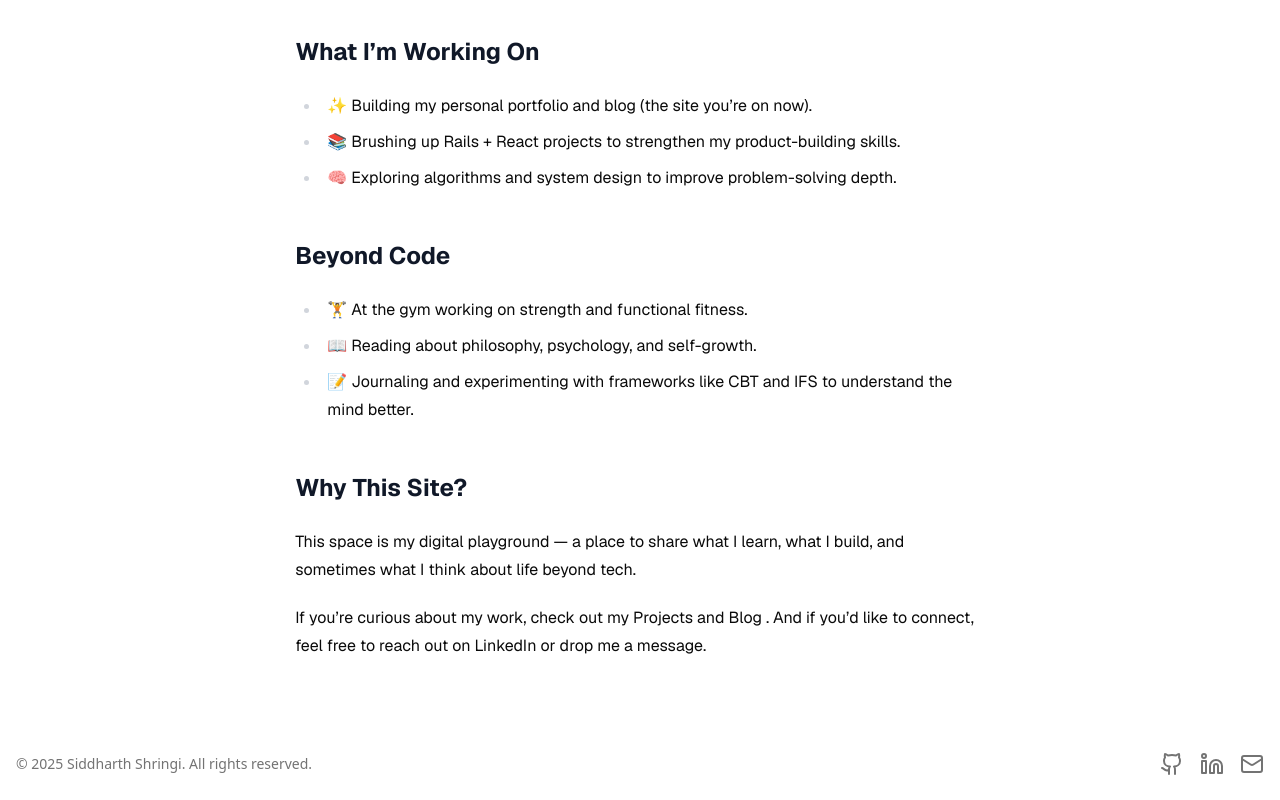
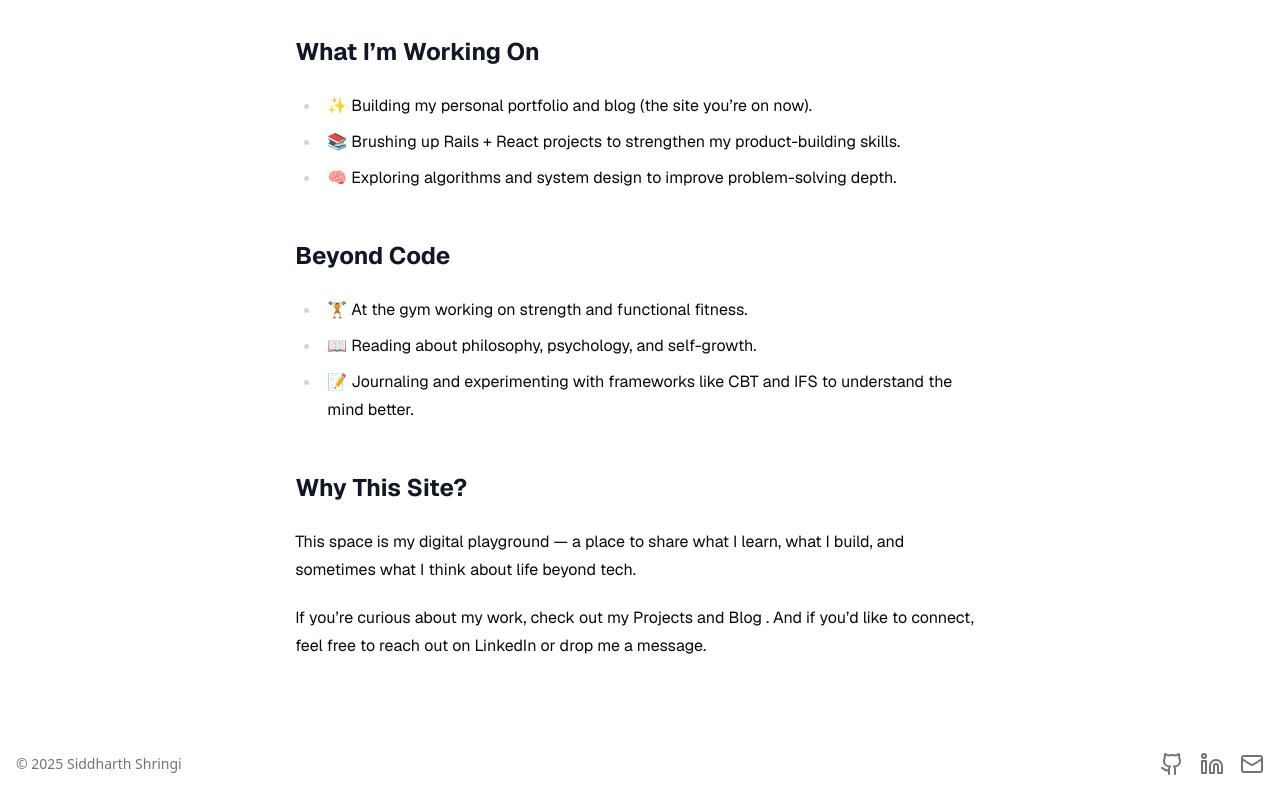
Before and after one commit to SiddharthShringi/siddharth-portfolio, a Next.js app: page / in a window 1280 px wide. Shown: the part 736-1536 px from the top of the page. Built offline with nearby package versions, Linux system fonts and the light colour scheme; a web font is replaced by a local one.

Commit message:
Fixed footer text

```diff
--- a/components/Footer.tsx
+++ b/components/Footer.tsx
@@ -6,7 +6,7 @@ export default function Footer() {
     <footer className="bg-background mt-12">
       <div className="max-w-7xl mx-auto px-4 py-6 flex flex-col sm:flex-row justify-between items-center text-sm text-muted-foreground">
         {/* Left side */}
-        <p>&copy; 2025 Siddharth Shringi. All rights reserved.</p>
+        <p>&copy; 2025 Siddharth Shringi</p>
 
         {/* Right side */}
         <div className="flex gap-4 mt-4 sm:mt-0">
```
